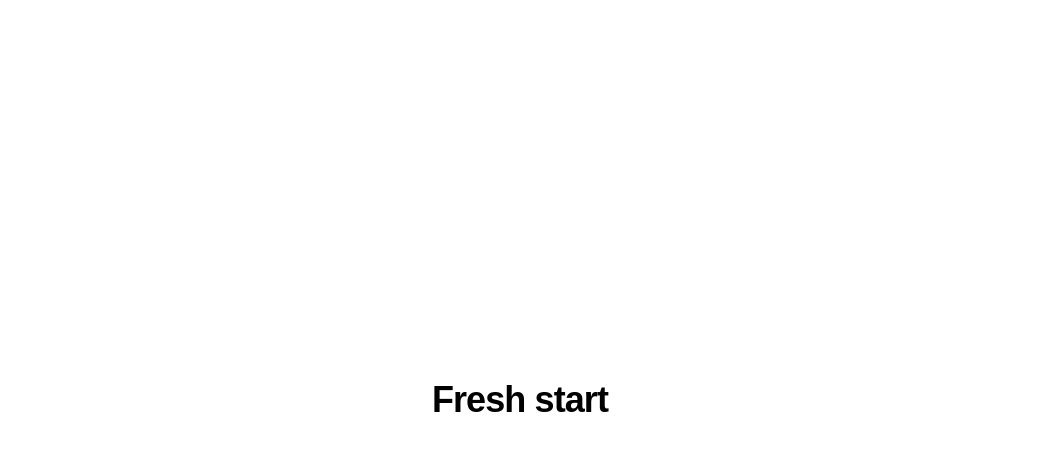
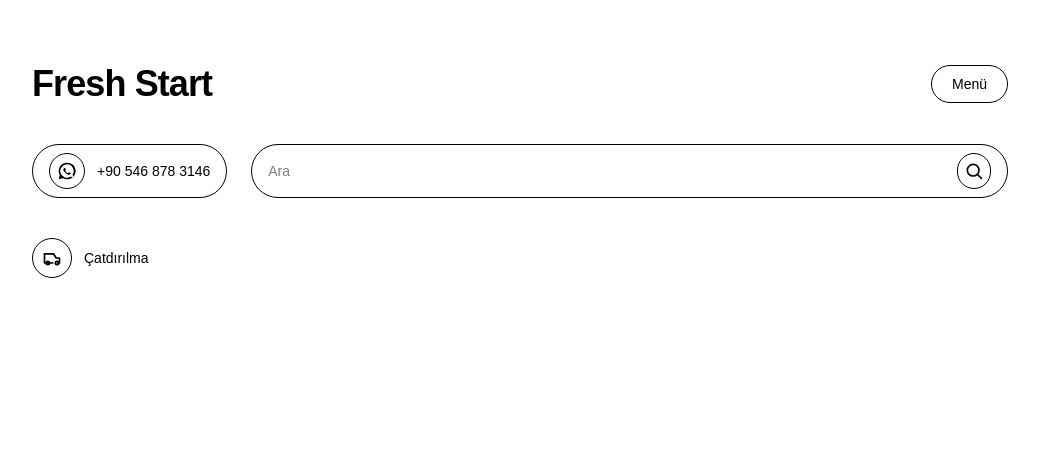
Before and after one commit to elvinmuiux/freshstart, a Next.js app: page / in a window 1280 px wide. Shown: the top 450 px of the page, without its empty margins (120-1159 px from the left). Built offline with nearby package versions, Linux system fonts and the light colour scheme.

Commit message:
Update page.tsx

```diff
--- a/app/page.tsx
+++ b/app/page.tsx
@@ -1,8 +1,97 @@
 export default function Home() {
   return (
-    <div className="flex min-h-screen items-center justify-center bg-white text-black">
-      <main>
-        <h1 className="text-4xl font-semibold tracking-tight">Fresh start</h1>
+    <div className="min-h-screen bg-white text-black">
+      <main className="mx-auto flex w-full max-w-5xl flex-col gap-10 px-6 py-16">
+        <header className="flex flex-wrap items-center justify-between gap-4">
+          <h1 className="text-4xl font-semibold tracking-tight">Fresh Start</h1>
+          <a
+            className="inline-flex items-center rounded-full border border-black px-5 py-2 text-sm font-medium transition-colors hover:bg-black hover:text-white"
+            href="https://freshstartx.com"
+            target="_blank"
+            rel="noopener noreferrer"
+          >
+            Menü
+          </a>
+        </header>
+
+        <section className="flex flex-wrap items-center gap-6">
+          <a
+            className="inline-flex items-center gap-3 rounded-full border border-black px-4 py-2 text-sm font-medium transition-colors hover:bg-black hover:text-white"
+            href="https://wa.me/905468783146"
+            target="_blank"
+            rel="noopener noreferrer"
+            aria-label="WhatsApp ile iletişim"
+          >
+            <span className="inline-flex h-9 w-9 items-center justify-center rounded-full border border-black">
+              <svg
+                viewBox="0 0 24 24"
+                className="h-5 w-5"
+                aria-hidden="true"
+                fill="currentColor"
+              >
+                <path d="M12 2a10 10 0 0 0-8.74 14.88L2 22l5.27-1.38A10 10 0 1 0 12 2zm0 2a8 8 0 0 1 6.93 12.01.98.98 0 0 0-.1.74l.75 2.8-2.9-.76a.98.98 0 0 0-.73.1A8 8 0 1 1 12 4zm4.07 10.17c-.22-.11-1.28-.63-1.48-.7-.2-.08-.35-.11-.5.11-.14.22-.56.7-.68.85-.13.14-.25.16-.47.05-.22-.11-.92-.34-1.75-1.08-.64-.57-1.08-1.29-1.2-1.5-.12-.22-.01-.34.09-.46.09-.09.22-.24.33-.36.11-.12.14-.2.22-.34.07-.14.04-.26-.02-.37-.06-.11-.5-1.2-.7-1.64-.18-.43-.38-.37-.5-.37h-.43c-.15 0-.37.05-.57.26-.19.22-.75.74-.75 1.8s.77 2.09.88 2.23c.11.14 1.52 2.32 3.68 3.26.51.22.92.35 1.23.45.52.16.99.14 1.37.08.42-.06 1.28-.52 1.46-1.02.18-.5.18-.93.13-1.02-.05-.09-.2-.14-.42-.25z" />
+              </svg>
+            </span>
+            +90 546 878 3146
+          </a>
+
+          <form
+            className="flex flex-1 min-w-[220px] items-center gap-3 rounded-full border border-black px-4 py-2"
+            action="https://www.google.com/search"
+            method="get"
+            target="_blank"
+            rel="noreferrer"
+          >
+            <input
+              className="w-full bg-transparent text-sm outline-none"
+              type="search"
+              name="q"
+              placeholder="Ara"
+              aria-label="Arama"
+              required
+            />
+            <button
+              className="inline-flex h-9 w-9 items-center justify-center rounded-full border border-black transition-colors hover:bg-black hover:text-white"
+              type="submit"
+              aria-label="Arama yap"
+            >
+              <svg
+                viewBox="0 0 24 24"
+                className="h-5 w-5"
+                aria-hidden="true"
+                fill="none"
+                stroke="currentColor"
+                strokeWidth="2"
+                strokeLinecap="round"
+                strokeLinejoin="round"
+              >
+                <circle cx="11" cy="11" r="7" />
+                <path d="M21 21l-4.3-4.3" />
+              </svg>
+            </button>
+          </form>
+        </section>
+
+        <section className="flex items-center gap-3 text-sm font-medium">
+          <span className="inline-flex h-10 w-10 items-center justify-center rounded-full border border-black">
+            <svg
+              viewBox="0 0 24 24"
+              className="h-5 w-5"
+              aria-hidden="true"
+              fill="none"
+              stroke="currentColor"
+              strokeWidth="2"
+              strokeLinecap="round"
+              strokeLinejoin="round"
+            >
+              <path d="M3 7h11l3 5h4v6h-2" />
+              <path d="M3 7v11h10" />
+              <circle cx="7" cy="18" r="2" />
+              <circle cx="18" cy="18" r="2" />
+            </svg>
+          </span>
+          Çatdırılma
+        </section>
       </main>
     </div>
   );
```
